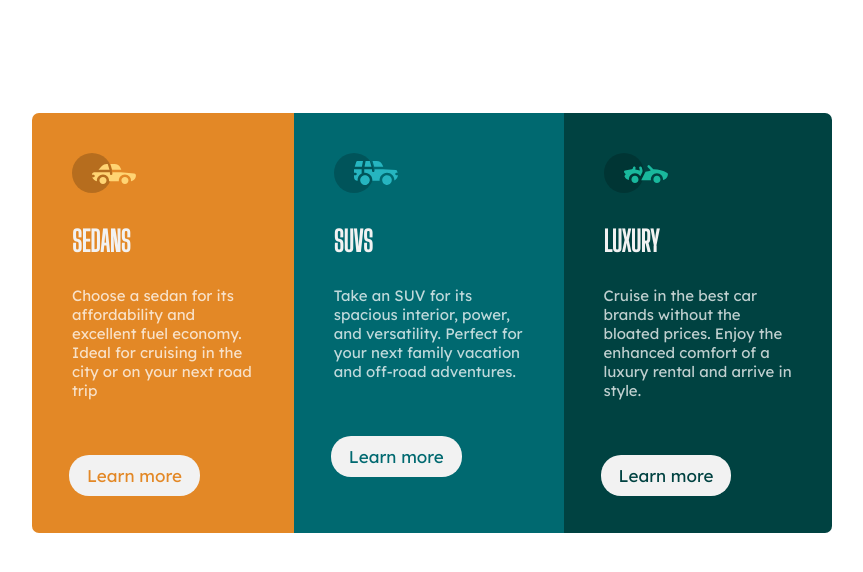
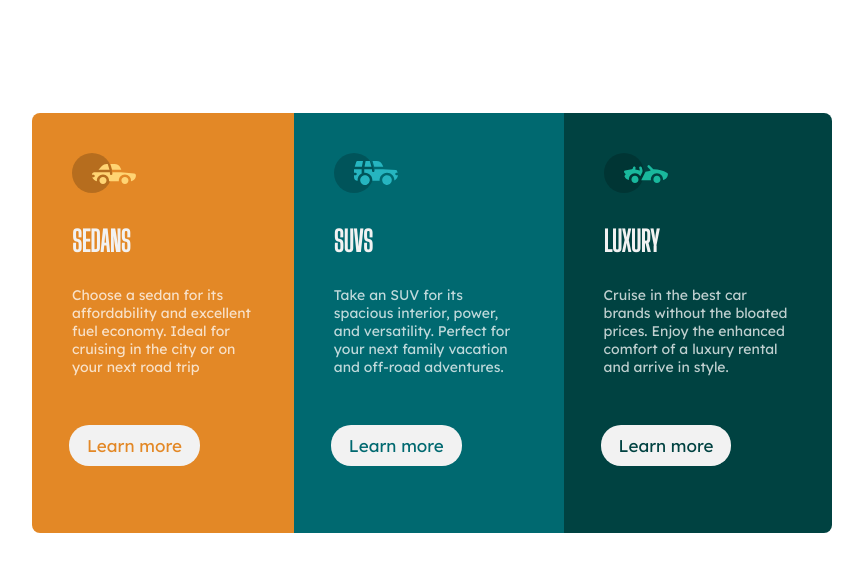
Before and after one commit to VarshaRT07/frontendmentor, a plain HTML site: page index.html in a window 1280 px wide. Shown: the whole page, without its empty margins (296-1159 px from the left). Drawn offline with Linux system fonts and the light colour scheme.

Commit message:
Update sty.css

```diff
--- a/sty.css
+++ b/sty.css
@@ -9,7 +9,6 @@ body{
     box-sizing: border-box;
     display: flex;
     transform: translate(40%,25%);
-    border-radius: 9px;
 
 }
 .left{
@@ -17,7 +16,7 @@ body{
     padding: 40px;
     width:274pv;
     background-color:  hsl(31, 77%, 52%);
-    border-radius: 7px 0px 0px 7px;
+    border-radius: 8px 0px 0px 8px;
 
 }
 .middle{
@@ -29,12 +28,12 @@ body{
     float: right;
     padding: 40px;
     background-color:hsl(179, 100%, 13%);
-    border-radius: 0px 7px 7px 0px;
+    border-radius: 0px 8px 8px 0px;
 
 }
 p{
     color: hsla(0, 0%, 100%, 0.75);
-    font-size: 15px;
+    font-size: 14px;
     font-family: 'Lexend Deca';
     font-weight: lighter;
 }
@@ -54,7 +53,7 @@ a{
     font-size: 17px;
 }
 .link{
-    transform: translate(-3px,50px);
+    transform: translate(-3px,45px);
 
 }
 
```
